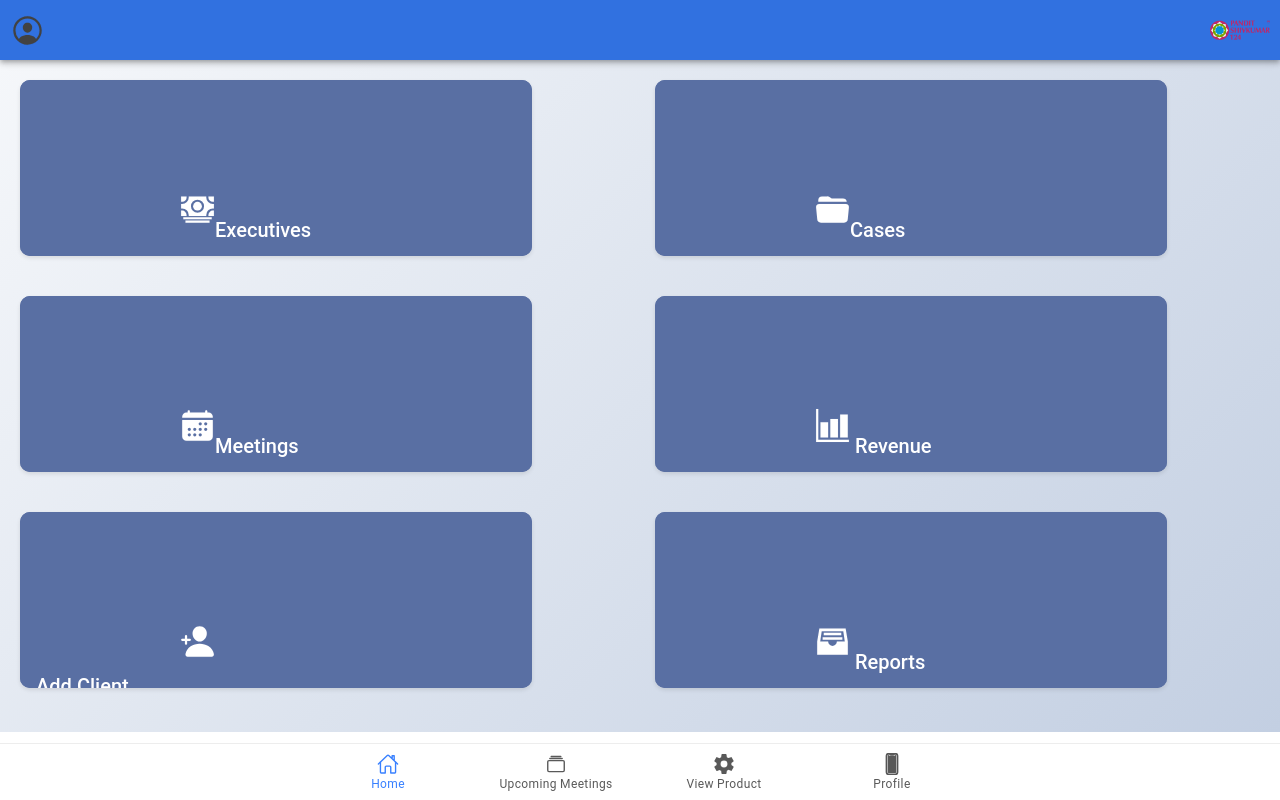
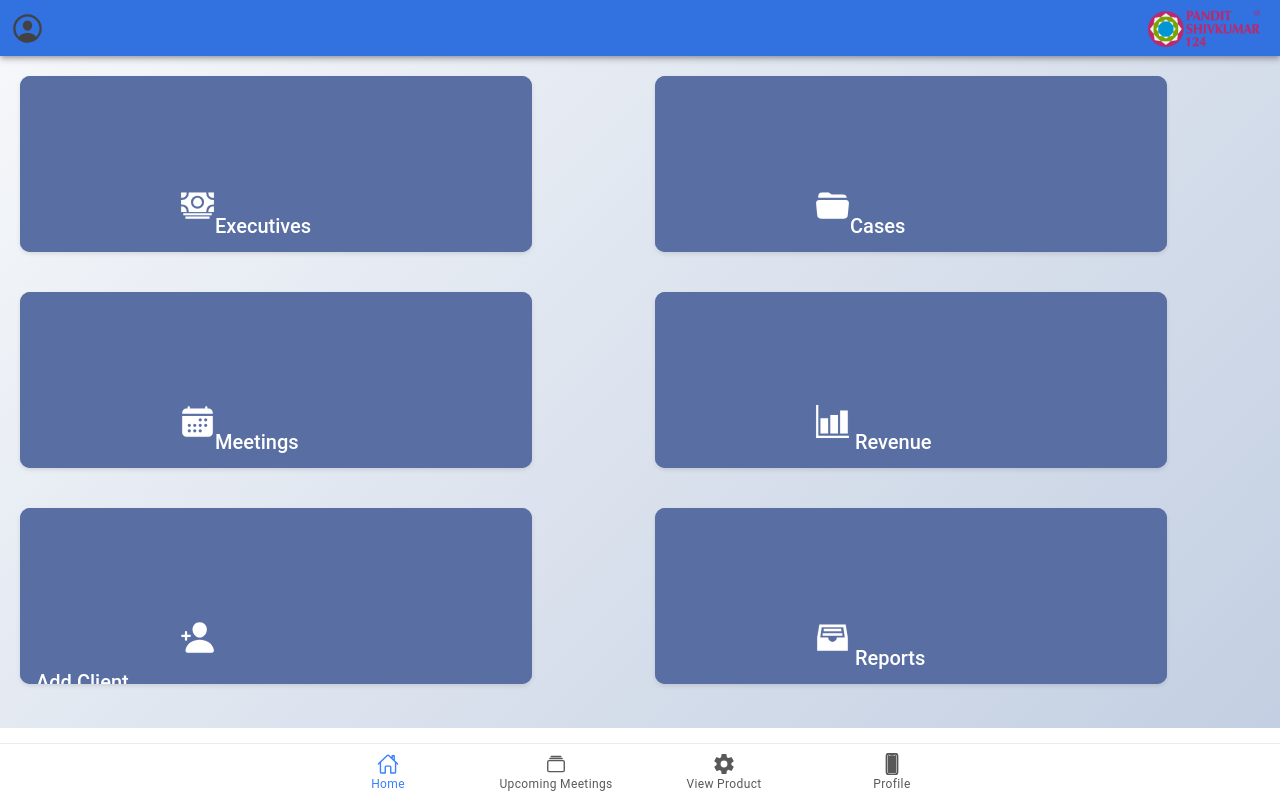
Before and after one commit to akashkendre1298/vastuapp, a React (Vite) app: page /bottomtabs/home in a window 1280 px wide. Built offline with nearby package versions, Linux system fonts and the light colour scheme.

Commit message:
toolbar icon fixed

```diff
--- a/src/components/ToolBar/ToolBar.tsx
+++ b/src/components/ToolBar/ToolBar.tsx
@@ -29,7 +29,7 @@ const ToolBar = () => {
       </IonButtons>
 
       <IonButtons slot="end">
-        <IonImg src={logo} alt="App Logo" />
+        <IonImg src={logo} alt="App Logo" style={{paddingRight:"15px"}} />
       </IonButtons>
     </IonToolbar>
   );
--- a/src/pages/HomePage/Home.tsx
+++ b/src/pages/HomePage/Home.tsx
@@ -94,8 +94,8 @@ const Home = () => {
             <IonImg
               src={logo}
               alt="App Logo"
-              style={{ width: "60px", height: "60px" }}
               slot="end"
+              style={{paddingRight:"10px"}}
             />{" "}
             {/* Replace with your logo path */}
           </IonToolbar>
@@ -114,7 +114,7 @@ const Home = () => {
                 className="card-home"
 
                   button
-                  // onClick={() => handleButtonClick("/bottomtabs/viewexecutive")}
+
                   href="/bottomtabs/viewexecutive"
                 >
                   <IonCardHeader>
```
